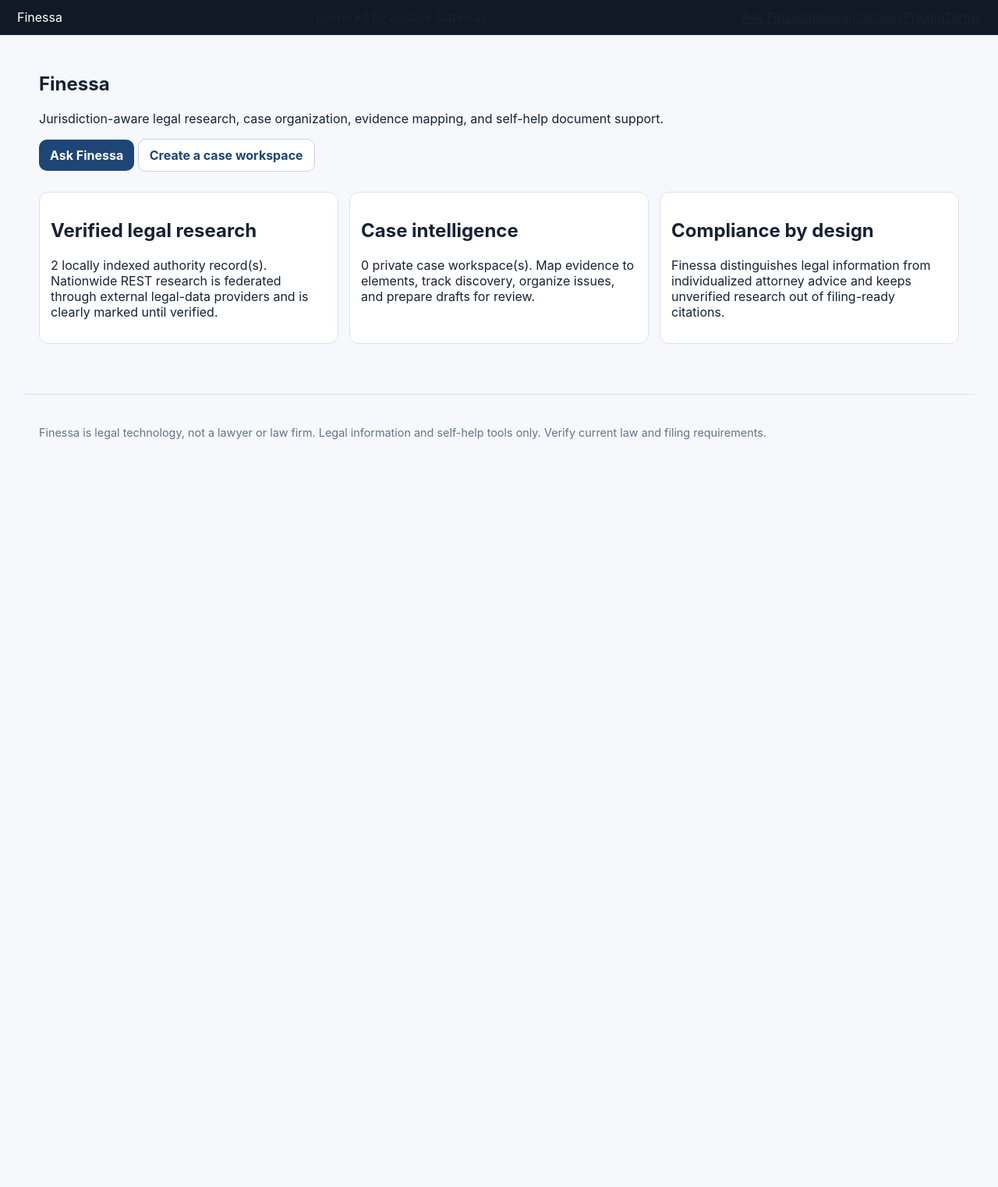
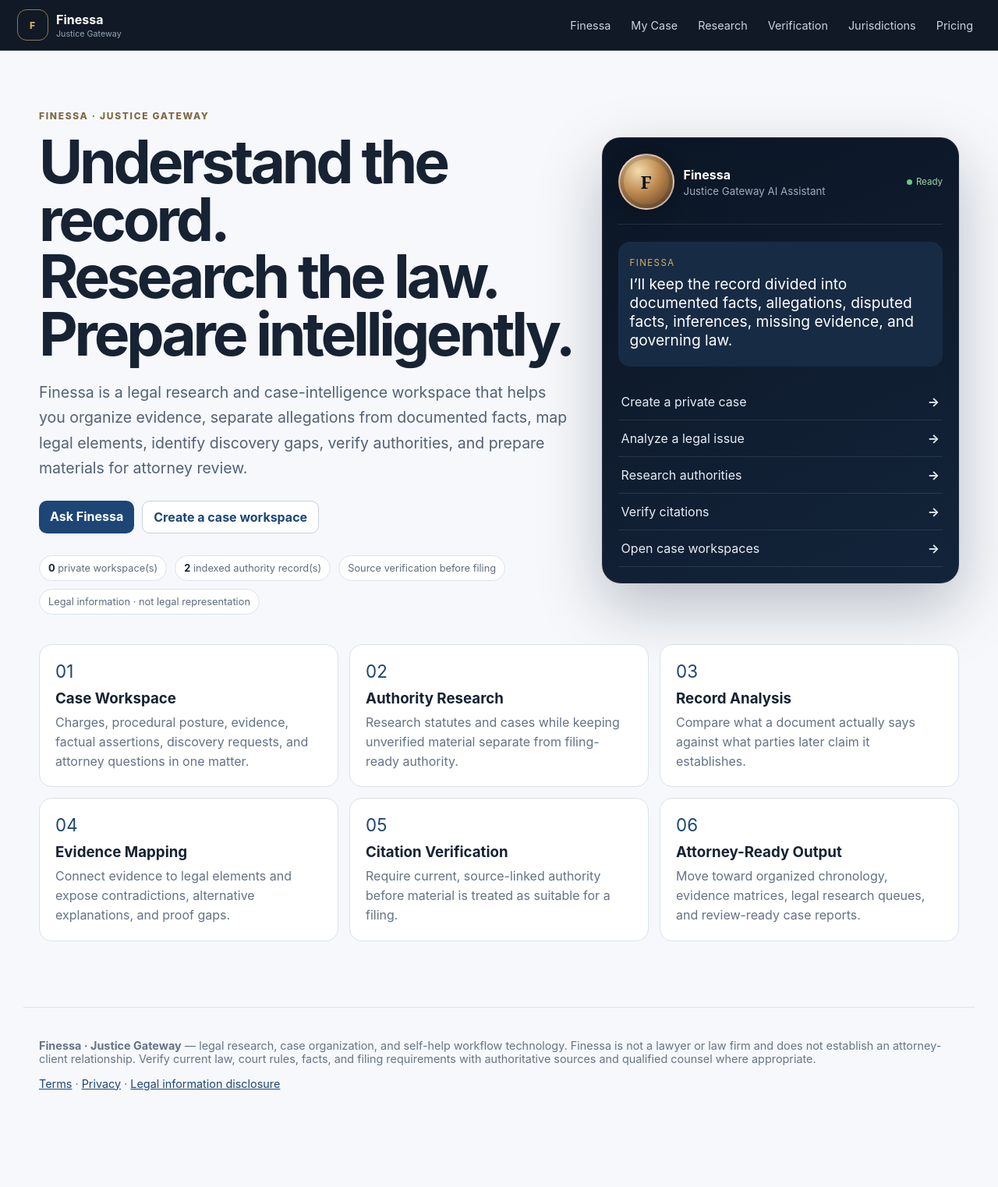
Before and after one commit to smithfinessa/finessa, a Flask app: page / in a window 1280 px wide. Shown: the whole page at 78% size. Before the commit the page ends 563 px from the top, so only its background shows below. Run offline with Flask 3, Linux system fonts and the light colour scheme; data comes from the database, SQL or seed files in the repository; data that the repository does not hold is empty.

Commit message:
Build 2: upgrade Finessa interface and add sanitized case validation

```diff
--- a/templates/base.html
+++ b/templates/base.html
@@ -1,4 +1,39 @@
-<!doctype html><html lang="en"><head><meta charset="utf-8"><meta name="viewport" content="width=device-width,initial-scale=1"><title>{% block title %}Finessa{% endblock %}</title><link rel="stylesheet" href="{{ url_for('static',filename='css/style.css') }}"></head><body>
-<header class="topbar"><a class="brand" href="/">Finessa</a><span class="subbrand">powered by Justice Gateway</span><nav><a href="/assistant">Ask Finessa</a><a href="/research">Research</a><a href="/cases">Cases</a><a href="/pricing">Pricing</a><a href="/terms">Terms</a></nav></header>
-<main class="container">{% with msgs=get_flashed_messages(with_categories=true) %}{% for c,m in msgs %}<div class="flash {{c}}">{{m}}</div>{% endfor %}{% endwith %}{% block content %}{% endblock %}</main>
-<footer><p>Finessa is legal technology, not a lawyer or law firm. Legal information and self-help tools only. Verify current law and filing requirements.</p></footer>{% block scripts %}{% endblock %}</body></html>
+<!doctype html>
+<html lang="en">
+<head>
+  <meta charset="utf-8">
+  <meta name="viewport" content="width=device-width,initial-scale=1">
+  <meta name="theme-color" content="#07101d">
+  <title>{% block title %}Finessa{% endblock %}</title>
+  <link rel="stylesheet" href="{{ url_for('static',filename='css/style.css') }}">
+</head>
+<body>
+<div class="app-shell">
+  <header class="topbar">
+    <a class="brand" href="/">
+      <span class="brand-mark">F</span>
+      <span><strong>Finessa</strong><small>Justice Gateway</small></span>
+    </a>
+    <nav class="desktop-nav" aria-label="Primary navigation">
+      <a href="/assistant">Finessa</a>
+      <a href="/cases">My Case</a>
+      <a href="/research">Research</a>
+      <a href="/verification">Verification</a>
+      <a href="/jurisdictions">Jurisdictions</a>
+      <a href="/pricing">Pricing</a>
+    </nav>
+  </header>
+  <main>
+    {% with msgs=get_flashed_messages(with_categories=true) %}
+      {% for c,m in msgs %}<div class="flash {{c}}">{{m}}</div>{% endfor %}
+    {% endwith %}
+    {% block content %}{% endblock %}
+  </main>
+  <footer>
+    <p><strong>Finessa · Justice Gateway</strong> — legal research, case organization, and self-help workflow technology. Finessa is not a lawyer or law firm and does not establish an attorney-client relationship. Verify current law, court rules, facts, and filing requirements with authoritative sources and qualified counsel where appropriate.</p>
+    <p><a href="/terms">Terms</a> · <a href="/privacy">Privacy</a> · <a href="/legal-disclaimer">Legal information disclosure</a></p>
+  </footer>
+</div>
+{% block scripts %}{% endblock %}
+</body>
+</html>
--- a/templates/home.html
+++ b/templates/home.html
@@ -1,4 +1,42 @@
-{% extends 'base.html' %}{% block title %}Finessa — Legal Research & Case Intelligence{% endblock %}{% block content %}
-<section class="hero"><h1>Finessa</h1><p>Jurisdiction-aware legal research, case organization, evidence mapping, and self-help document support.</p><p><a class="button" href="/assistant">Ask Finessa</a> <a class="button secondary" href="/cases/new">Create a case workspace</a></p></section>
-<div class="grid"><section class="card"><h2>Verified legal research</h2><p>{{ authority_count }} locally indexed authority record(s). Nationwide REST research is federated through external legal-data providers and is clearly marked until verified.</p></section><section class="card"><h2>Case intelligence</h2><p>{{ case_count }} private case workspace(s). Map evidence to elements, track discovery, organize issues, and prepare drafts for review.</p></section><section class="card"><h2>Compliance by design</h2><p>Finessa distinguishes legal information from individualized attorney advice and keeps unverified research out of filing-ready citations.</p></section></div>
+{% extends 'base.html' %}
+{% block title %}Finessa — Legal Research & Case Intelligence{% endblock %}
+{% block content %}
+<section class="home-hero">
+  <div class="hero-copy">
+    <span class="eyebrow">FINESSA · JUSTICE GATEWAY</span>
+    <h1>Understand the record.<br>Research the law.<br>Prepare intelligently.</h1>
+    <p class="lead">Finessa is a legal research and case-intelligence workspace that helps you organize evidence, separate allegations from documented facts, map legal elements, identify discovery gaps, verify authorities, and prepare materials for attorney review.</p>
+    <div class="hero-actions">
+      <a class="button" href="/assistant">Ask Finessa</a>
+      <a class="button secondary" href="/cases/new">Create a case workspace</a>
+    </div>
+    <div class="trust-row">
+      <span><strong>{{ case_count }}</strong> private workspace(s)</span>
+      <span><strong>{{ authority_count }}</strong> indexed authority record(s)</span>
+      <span>Source verification before filing</span>
+      <span>Legal information · not legal representation</span>
+    </div>
+  </div>
+  <aside class="assistant-preview" aria-label="Finessa workflow preview">
+    <div class="preview-head">
+      <span class="finessa-avatar xl" aria-hidden="true">F</span>
+      <div><strong>Finessa</strong><small>Justice Gateway AI Assistant</small></div>
+      <span class="status-dot">Ready</span>
+    </div>
+    <div class="preview-message"><span class="speaker">FINESSA</span><p>I’ll keep the record divided into documented facts, allegations, disputed facts, inferences, missing evidence, and governing law.</p></div>
+    <a class="task-chip" href="/cases/new"><span>Create a private case</span><strong>→</strong></a>
+    <a class="task-chip" href="/assistant"><span>Analyze a legal issue</span><strong>→</strong></a>
+    <a class="task-chip" href="/research"><span>Research authorities</span><strong>→</strong></a>
+    <a class="task-chip" href="/verification"><span>Verify citations</span><strong>→</strong></a>
+    <a class="task-chip" href="/cases"><span>Open case workspaces</span><strong>→</strong></a>
+  </aside>
+</section>
+<section class="workspace-grid" aria-label="Finessa capabilities">
+  <a class="feature-card" href="/cases"><span class="feature-icon">01</span><h3>Case Workspace</h3><p>Charges, procedural posture, evidence, factual assertions, discovery requests, and attorney questions in one matter.</p></a>
+  <a class="feature-card" href="/research"><span class="feature-icon">02</span><h3>Authority Research</h3><p>Research statutes and cases while keeping unverified material separate from filing-ready authority.</p></a>
+  <a class="feature-card" href="/assistant"><span class="feature-icon">03</span><h3>Record Analysis</h3><p>Compare what a document actually says against what parties later claim it establishes.</p></a>
+  <a class="feature-card" href="/cases"><span class="feature-icon">04</span><h3>Evidence Mapping</h3><p>Connect evidence to legal elements and expose contradictions, alternative explanations, and proof gaps.</p></a>
+  <a class="feature-card" href="/verification"><span class="feature-icon">05</span><h3>Citation Verification</h3><p>Require current, source-linked authority before material is treated as suitable for a filing.</p></a>
+  <a class="feature-card" href="/pricing"><span class="feature-icon">06</span><h3>Attorney-Ready Output</h3><p>Move toward organized chronology, evidence matrices, legal research queues, and review-ready case reports.</p></a>
+</section>
 {% endblock %}
```
Also changed, not shown: BUILD2_VALIDATION.md (added, +38 -0 lines), tests/fixtures/case_colorado_misdemeanor.json (added, +23 -0 lines), tests/fixtures/case_michigan_postconviction.json (added, +32 -0 lines).
